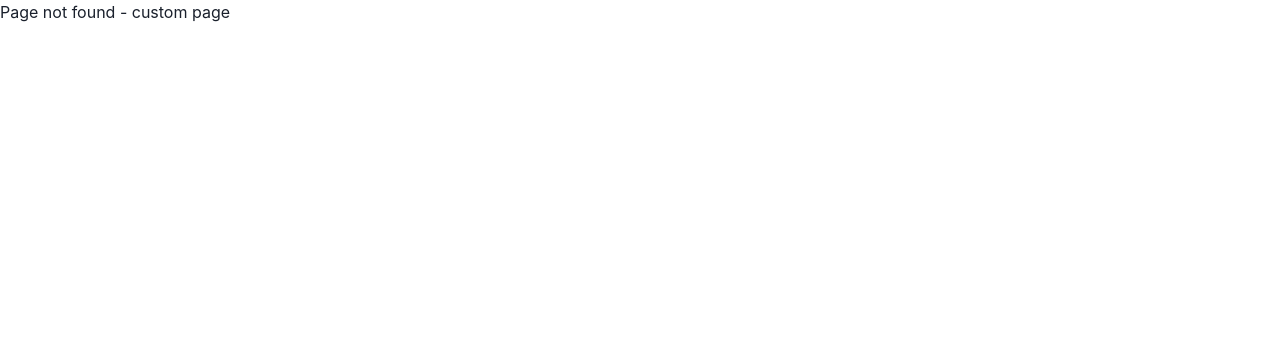
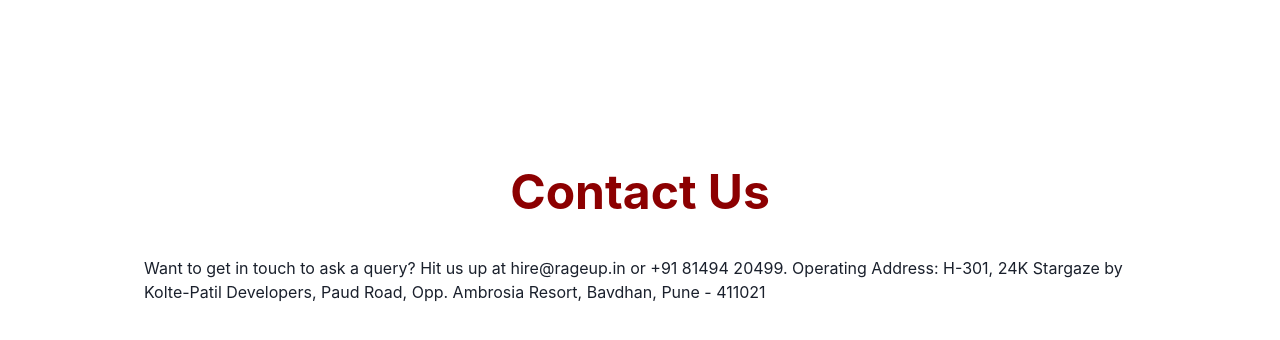
Before and after one commit to sapmenc/rageup-web-app-frontend-new, a React (Create React App) app: page /contact in a window 1280 px wide. Before the commit this address had no page. Shown: the top 340 px of the page. Built offline with nearby package versions, Linux system fonts and the light colour scheme.

Commit message:
added contact us page

```diff
--- a/src/App.tsx
+++ b/src/App.tsx
@@ -33,6 +33,7 @@
 import TermsAndConditionsPage from "./pages/TermsAndConditionsPage";
 import ReturnPolicyPage from "./pages/RefundPolicyPage";
 import Logout from "./pages/logout";
+import ContactUsPage from "./pages/ContactUsPage";
 
 function App() {
   return (
@@ -53,6 +54,7 @@
         <Route path={SPECIFIC_MENTOR} element={<SpecificMentorPage />} />
         <Route path={MENTOR_BOOKING} element={<MentorBookingPage />} />
         <Route path={PRIVACY_POLICY} element={<PrivacyPolicyPage />} />
+        <Route path={"contact"} element={<ContactUsPage />} />
         <Route
           path={TERMS_AND_CONDITIONS}
           element={<TermsAndConditionsPage />}
--- /dev/null
+++ b/src/pages/ContactUsPage/index.tsx
@@ -0,0 +1,25 @@
+import { Flex, Heading, Text } from "@chakra-ui/react";
+import PageLayout from "../../layouts/PageLayout";
+import { RAGE_UP_RED } from "../../foundations/colors";
+
+const ContactUsPage = () => {
+    return (
+        <PageLayout>
+            <Flex justifyContent={"center"} w={"full"}>
+                <Flex w="full" px={20} maxW={"6xl"} flexDir={"column"} py={20} gap={10}>
+                    <Heading size={"2xl"} color={RAGE_UP_RED} textAlign={"center"}>
+                        Contact Us
+                    </Heading>
+                    <Flex flexDir={"column"} gap={5}>
+                        <Text>
+                            Want to get in touch to ask a query? Hit us up at hire@rageup.in or +91 81494 20499.
+                            Operating Address: H-301, 24K Stargaze by Kolte-Patil Developers, Paud Road, Opp. Ambrosia Resort, Bavdhan, Pune - 411021
+                        </Text>
+                    </Flex>
+                </Flex>
+            </Flex>
+        </PageLayout>
+    );
+};
+
+export default ContactUsPage;
```
